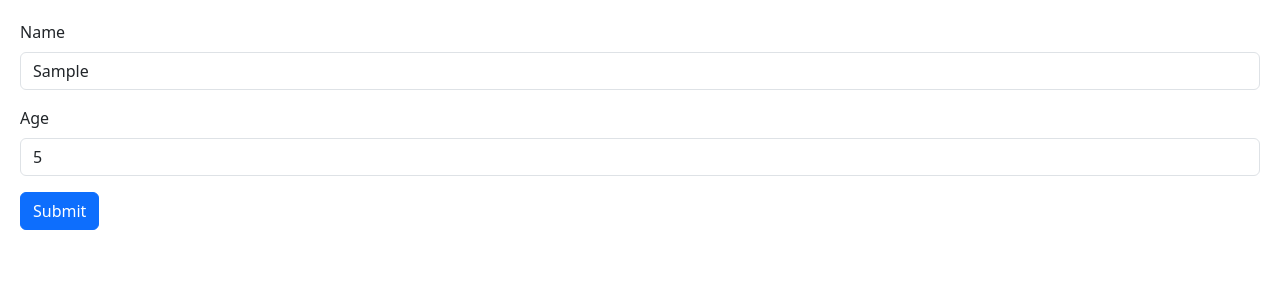
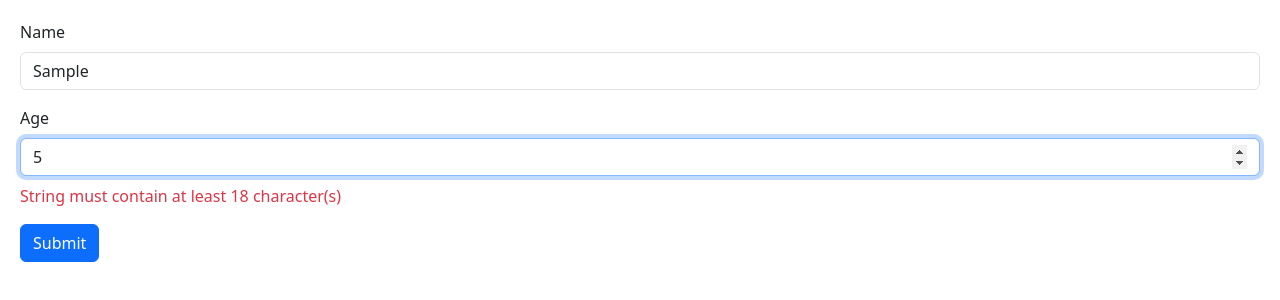
Before and after one commit to ThihanWinhtet/ReactByMosh, a React (Vite) app: page / in a window 1280 px wide. Both pictures are taken after typing "Sample", "5" into the empty fields and a click on the button "Submit". Shown: the top 300 px of the page. Built offline with nearby package versions, Linux system fonts and the light colour scheme; the HTML template or start-up script is replaced by a standard one.

Commit message:
Form error handling.

```diff
--- a/package.json
+++ b/package.json
@@ -10,6 +10,7 @@
     "preview": "vite preview"
   },
   "dependencies": {
+    "@hookform/resolvers": "^3.1.1",
     "@types/styled-components": "^5.1.26",
     "bootstrap": "^5.3.0",
     "immer": "^10.0.2",
@@ -17,7 +18,8 @@
     "react-dom": "^18.2.0",
     "react-hook-form": "^7.45.0",
     "react-icons": "^4.9.0",
-    "styled-components": "^5.3.10"
+    "styled-components": "^5.3.10",
+    "zod": "^3.21.4"
   },
   "devDependencies": {
     "@types/react": "^18.0.37",
--- a/src/components/Form/Form.tsx
+++ b/src/components/Form/Form.tsx
@@ -1,13 +1,27 @@
 // import { FormEvent, useRef, useState } from "react";
+import { zodResolver } from "@hookform/resolvers/zod";
 import { FieldValues, useForm } from "react-hook-form";
+import { z } from "zod";
 
 function Form() {
 
-  let {register, handleSubmit} = useForm();
+  let scheme = z.object({
+    name: z.string().min(3),
+    age: z.string().min(18),
+  });
 
-  let handleSubmition = (data : FieldValues )=>{
+  let {
+    register,
+    handleSubmit,
+    formState: { errors },
+  } = useForm<FormData>({ resolver : zodResolver(scheme)});
+
+
+  type FormData = z.infer<typeof scheme>;
+
+  let handleSubmition = (data: FieldValues) => {
     console.log(data);
-  }
+  };
 
   return (
     <form onSubmit={handleSubmit(handleSubmition)}>
@@ -15,13 +29,25 @@ function Form() {
         <label htmlFor="" className="form-label">
           Name
         </label>
-        <input {...register('name')} type="text" className="form-control" />
+        <input {...register("name")} type="text" className="form-control" />
+        {errors.name && (
+          <p className="text-danger mt-2">{errors.name.message}</p>
+        )}
       </div>
       <div className="mb-3">
-        <label htmlFor="" className="form-label">Age</label>
-        <input {...register('age')} type="number" className="form-control" />
+        <label htmlFor="" className="form-label">
+          Age
+        </label>
+        <input {...register("age")} type="number" className="form-control" />
+        {errors.age && (
+          <p className="text-danger mt-2">{errors.age.message}</p>
+        )}
+
+        {/* { errors.name?.type == 'required' && <p className="text-danger mt-2">The name field is required.</p>} */}
       </div>
-      <button className="btn btn-primary" type="submit">Submit</button>
+      <button className="btn btn-primary" type="submit">
+        Submit
+      </button>
     </form>
   );
 }
```
Also changed, not shown: 1 other file (tests, documents, lock files or other folders).
